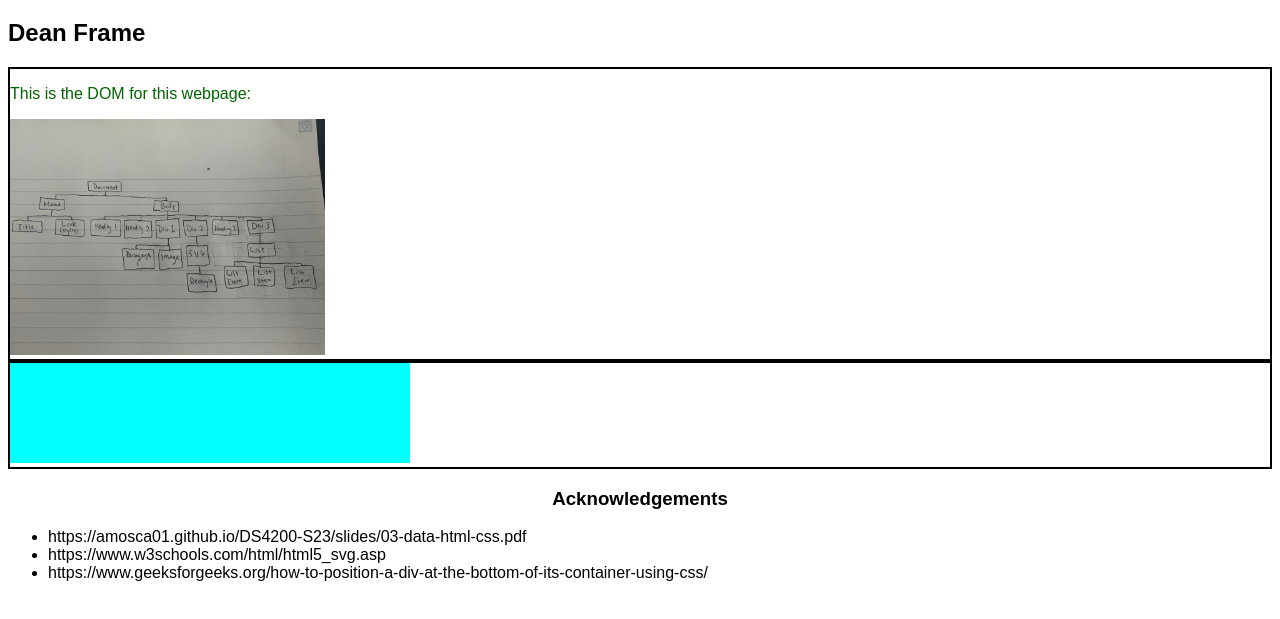
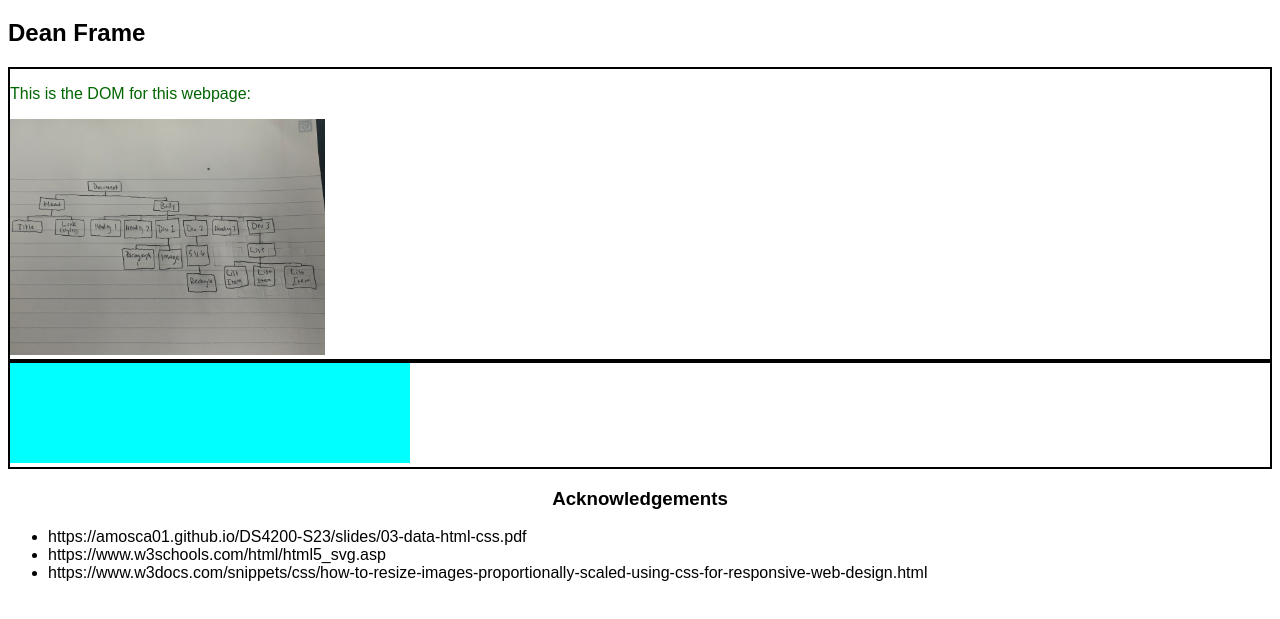
Before and after one commit to DS4200-S23-Class/ic-02-deanframe, a plain HTML site: page index.html in a window 1280 px wide. Shown: the part 61-680 px from the top of the page. Drawn offline with Linux system fonts and the light colour scheme.

Commit message:
fix readme and acknowledgements

```diff
--- a/index.html
+++ b/index.html
@@ -26,7 +26,7 @@
         </li>
         <li>https://www.w3schools.com/html/html5_svg.asp</li>
         <li>
-          https://www.geeksforgeeks.org/how-to-position-a-div-at-the-bottom-of-its-container-using-css/
+          https://www.w3docs.com/snippets/css/how-to-resize-images-proportionally-scaled-using-css-for-responsive-web-design.html
         </li>
       </ul>
     </div>
```
Also changed, not shown: 1 other file.
